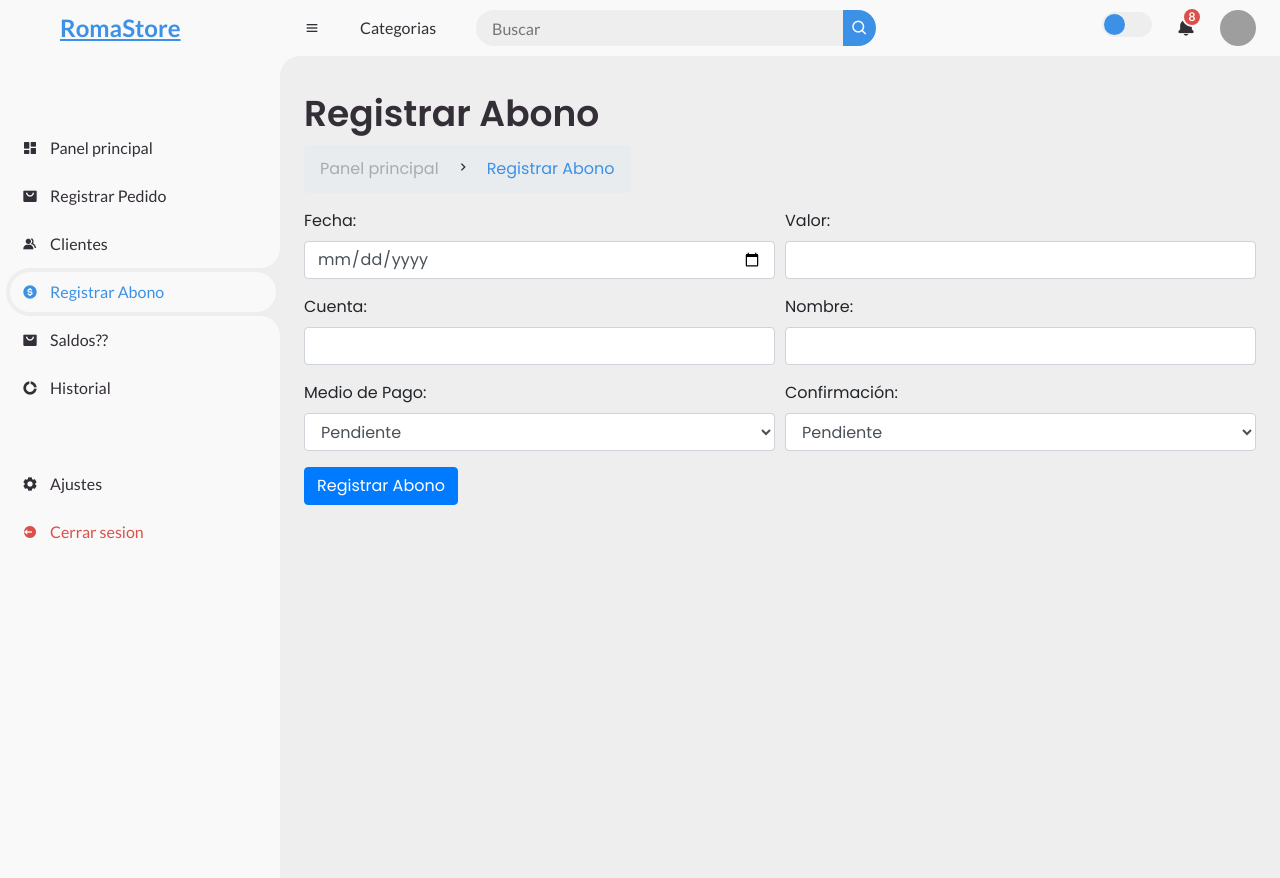
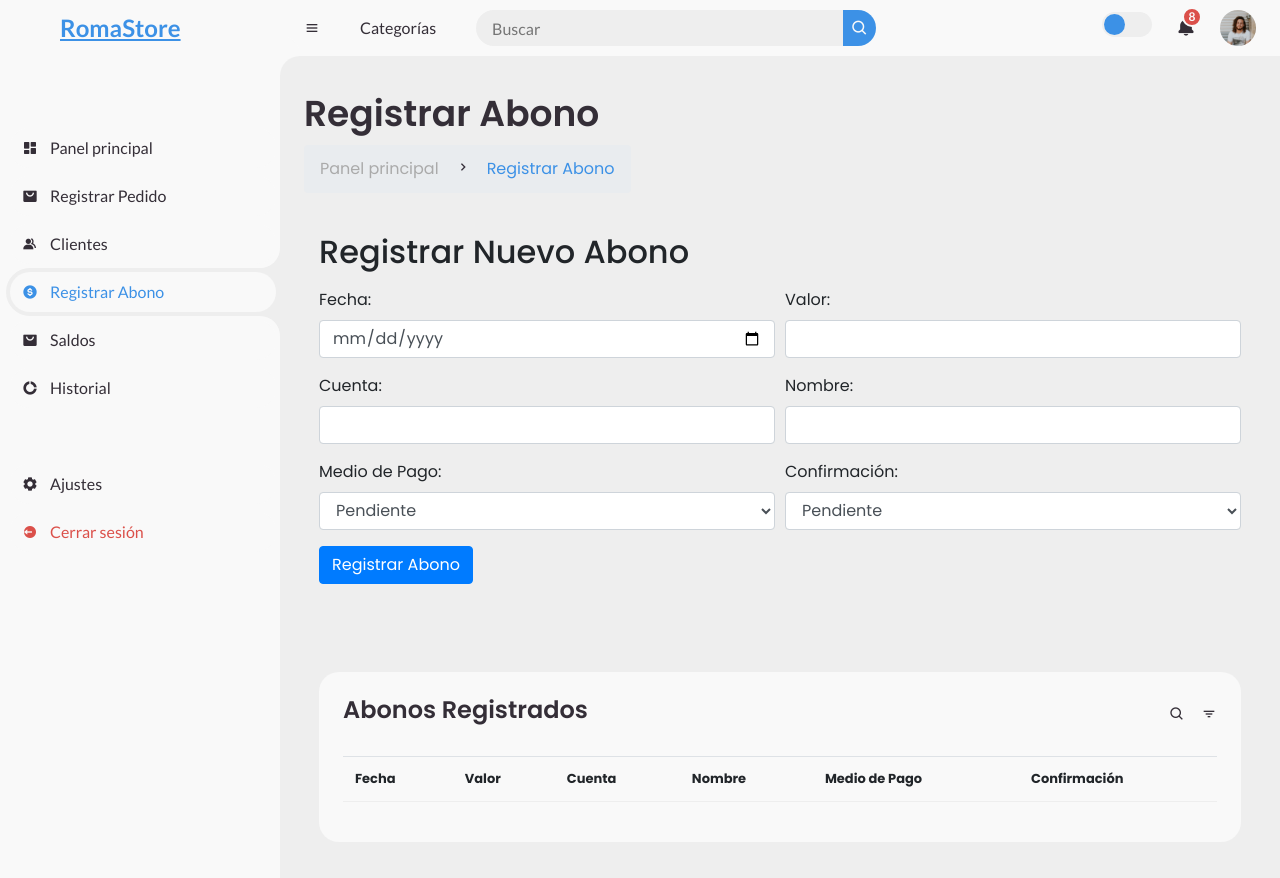
Before and after one commit to Edwinn7/StoreManager, a Flask app: page /registrar_abono in a window 1280 px wide. Run offline with Flask 3, Linux system fonts and the light colour scheme; the visitor is signed in with stand-in values (Sample User, id 1); data that the repository does not hold is empty; some libraries are stand-ins or nearby versions; grey boxes are pictures that could not be loaded.

Commit message:
formatear precios ajustes en diseño de todas las paginas, correccion de bug registro de pedidos vacios

```diff
--- a/app.py
+++ b/app.py
@@ -4,7 +4,7 @@ import mysql.connector
 app = Flask(__name__)
 app.secret_key = 'your_secret_key'
 
-# HACER QUE SE MUEVAN LOS SALDOS DE CLIENTE (HISTORIAL CLIENTE)
+# COMO SE GESTIONARA EL REGISTRO DE ABONOS EN EL ENDPOINT /registrar_abono
 
 # Configuracion de la conexion a la base de datos
 db = mysql.connector.connect(
@@ -14,7 +14,6 @@ db = mysql.connector.connect(
     database="storemanager"
 )
 
-# 04/08
 @app.route('/')
 def index():
     return redirect(url_for('login'))
@@ -52,7 +51,7 @@ def registrar_pedido():
         costo_envio = float(request.form['costo_envio'])
         tipo_compra = request.form['tipo_compra']
         cantidad = int(request.form['cantidad'])
-        total = precio_venta * cantidad
+        total = (precio_venta * cantidad) + costo_envio
         ganancia = (precio_venta - precio_compra) * cantidad
         pago_en_caja = request.form['pago_en_caja']
         cedula = request.form['cedula']
@@ -66,9 +65,9 @@ def registrar_pedido():
         try:
             # Insertar el pedido
             cursor.execute("""
-                INSERT INTO orders (tipo_cliente, canal_compra, medio_pago, costo_envio, tipo_compra, total, ganancia, pago_en_caja, cedula, celular, email, ciudad, direccion, instagram, user, producto, date_order)
-                VALUES (%s, %s, %s, %s, %s, %s, %s, %s, %s, %s, %s, %s, %s, %s, %s, %s, NOW())
-            """, (tipo_cliente, canal_compra, medio_pago, costo_envio, tipo_compra, total, ganancia, pago_en_caja, cedula, celular, email, ciudad, direccion, instagram, nombre, producto))
+                INSERT INTO orders (tipo_cliente, canal_compra, medio_pago, costo_envio, tipo_compra, total, ganancia, pago_en_caja, cedula, celular, email, ciudad, direccion, instagram, user, producto, cantidad, date_order)
+                VALUES (%s, %s, %s, %s, %s, %s, %s, %s, %s, %s, %s, %s, %s, %s, %s, %s, %s, NOW())
+            """, (tipo_cliente, canal_compra, medio_pago, costo_envio, tipo_compra, total, ganancia, pago_en_caja, cedula, celular, email, ciudad, direccion, instagram, nombre, producto, cantidad))
             order_id = cursor.lastrowid
 
             # Verificar que el cliente exista, buscando por cédula o celular
@@ -99,9 +98,7 @@ def registrar_pedido():
             return str(e), 500
         finally:
             cursor.close()
-
-        return redirect(url_for('dashboard'))
-
+            return redirect(url_for('registrar_pedido'))
     return render_template('registrar_pedido.html')
 
 
@@ -110,25 +107,50 @@ def registrar_abono():
     if 'logged_in' not in session:
         return redirect(url_for('login'))
 
+    cursor = db.cursor(dictionary=True)
+
     if request.method == 'POST':
         fecha = request.form['fecha']
-        valor = request.form['valor']
+        valor = float(request.form['valor'])  # Convertir el valor a float para facilitar cálculos
         cuenta = request.form['cuenta']
         nombre = request.form['nombre']
         medio_pago = request.form['medio_pago']
         confirmacion = request.form['confirmacion']
 
-        cursor = db.cursor()
+        # Buscar al cliente por nombre
+        cursor.execute("""
+            SELECT id FROM clientes WHERE nombre = %s
+        """, (nombre,))
+        cliente = cursor.fetchone()
+
+        if not cliente:
+            # Si no se encuentra el cliente, manejar el error apropiadamente
+            cursor.close()
+            return "Cliente no encontrado", 404
+
+        cliente_id = cliente['id']
+
+        # Insertar el abono en la tabla de abonos
         cursor.execute("""
             INSERT INTO abonos (fecha, valor, cuenta, nombre, medio_pago, confirmacion)
             VALUES (%s, %s, %s, %s, %s, %s)
         """, (fecha, valor, cuenta, nombre, medio_pago, confirmacion))
 
+        # Insertar un registro en el historial del cliente para reflejar el abono
+        cursor.execute("""
+            INSERT INTO historial_clientes (cliente_id, fecha, producto, cantidad, venta, compra, ganancia, pago_en_caja, estado_envio, comentarios, total)
+            VALUES (%s, %s, %s, %s, %s, %s, %s, %s, %s, %s, %s)
+        """, (cliente_id, fecha, 'Abono', 0, 0, 0, 0, valor, 'Abono Realizado', confirmacion, -valor))
+
+        # Confirmar los cambios en la base de datos
         db.commit()
-        cursor.close()
-        return redirect(url_for('dashboard'))
 
-    return render_template('registrar_abono.html')
+    # Consultar todos los abonos para mostrarlos en la tabla
+    cursor.execute("SELECT * FROM abonos")
+    abonos = cursor.fetchall()
+    cursor.close()
+
+    return render_template('registrar_abono.html', abonos=abonos)
 
 @app.route('/registrar_usuario', methods=['GET', 'POST'])
 def registrar_usuario():
@@ -161,17 +183,36 @@ def registrar_usuario():
 def dashboard():
     if 'logged_in' in session:
         cursor = db.cursor(dictionary=True)
+        # Obtener la suma total de ventas del día
+        cursor.execute("""
+            SELECT SUM(total) AS total_sales_today
+            FROM orders
+            WHERE DATE(date_order) = CURDATE()
+        """)
+        total_sales_today = cursor.fetchone()['total_sales_today'] or 0
+        # Formatear el número con separador de miles
+        formatted_total_sales_today = "{:,.2f}".format(total_sales_today)
         # Obtener la cantidad de pedidos del día
         cursor.execute("SELECT COUNT(*) AS num_orders_today FROM orders WHERE DATE(date_order) = CURDATE()")
         num_orders_today = cursor.fetchone()['num_orders_today']
+
         # Obtener la cantidad total de clientes
         cursor.execute("SELECT COUNT(*) AS num_clients FROM clientes")
         num_clients = cursor.fetchone()['num_clients']
+
         # Obtener todos los pedidos (si es necesario para otras partes del dashboard)
         cursor.execute("SELECT * FROM orders")
         orders = cursor.fetchall()
+
         cursor.close()
-        return render_template('dashboard.html', num_orders_today=num_orders_today, num_clients=num_clients, orders=orders)
+
+        return render_template(
+            'dashboard.html',
+            total_sales_today=formatted_total_sales_today,
+            num_orders_today=num_orders_today,
+            num_clients=num_clients,
+            orders=orders
+        )
     else:
         return redirect(url_for('login'))
 
@@ -304,10 +345,15 @@ def historial_cliente():
         saldo_a_favor = sum(entry['total'] for entry in historial if entry['total'] < 0) or 0
         suma_total = total_deuda + saldo_a_favor
 
+        # Formatear los números
+        total_deuda_formateado = "{:,.2f}".format(total_deuda).replace(",", "X").replace(".", ",").replace("X", ".")
+        saldo_a_favor_formateado = "{:,.2f}".format(saldo_a_favor).replace(",", "X").replace(".", ",").replace("X", ".")
+        suma_total_formateado = "{:,.2f}".format(suma_total).replace(",", "X").replace(".", ",").replace("X", ".")
+
     finally:
         cursor.close()
 
-    return render_template('historial_cliente.html', historial=historial, total_deuda=total_deuda, saldo_a_favor=saldo_a_favor, suma_total=suma_total, cliente_nombre=cliente_nombre)
+    return render_template('historial_cliente.html', historial=historial, total_deuda=total_deuda_formateado, saldo_a_favor=saldo_a_favor_formateado, suma_total=suma_total_formateado, cliente_nombre=cliente_nombre)
 
 
 
--- a/static/js/script.js
+++ b/static/js/script.js
@@ -1,3 +1,30 @@
+function formatNumber(number) {
+    return number.toLocaleString('es-ES', { minimumFractionDigits: 2, maximumFractionDigits: 2 });
+}
+
+function formatNumbers() {
+    const elements = document.querySelectorAll('.format-number');
+    elements.forEach(el => {
+        console.log('Elemento encontrado:', el.textContent);
+        const number = parseFloat(el.textContent.replace(/,/g, ''));
+        el.textContent = formatNumber(number);
+    });
+}
+
+document.addEventListener('DOMContentLoaded', formatNumbers);
+
+function calcularGananciaYTotal() {
+	const precioCompra = parseFloat(document.getElementById('precio_compra').value) || 0;
+	const precioVenta = parseFloat(document.getElementById('precio_venta').value) || 0;
+	const cantidad = parseInt(document.getElementById('cantidad').value) || 0;
+	const ganancia = (precioVenta - precioCompra) * cantidad;
+	const total = precioVenta * cantidad;
+	document.getElementById('ganancia').value = ganancia.toFixed(2);
+	document.getElementById('total').value = total.toFixed(2);
+}
+
+
+
 const allSideMenu = document.querySelectorAll('#sidebar .side-menu.top li a');
 
 allSideMenu.forEach(item=> {
@@ -23,11 +50,6 @@ menuBar.addEventListener('click', function () {
 })
 
 
-
-
-
-
-
 const searchButton = document.querySelector('#content nav form .form-input button');
 const searchButtonIcon = document.querySelector('#content nav form .form-input button .bx');
 const searchForm = document.querySelector('#content nav form');
@@ -44,10 +66,6 @@ searchButton.addEventListener('click', function (e) {
 	}
 })
 
-
-
-
-
 if(window.innerWidth < 768) {
 	sidebar.classList.add('hide');
 } else if(window.innerWidth > 576) {
@@ -63,8 +81,6 @@ window.addEventListener('resize', function () {
 	}
 })
 
-
-
 const switchMode = document.getElementById('switch-mode');
 
 switchMode.addEventListener('change', function () {
--- a/templates/registrar_abono.html
+++ b/templates/registrar_abono.html
@@ -45,7 +45,7 @@
             <li>
                 <a href="#">
                     <i class='bx bxs-shopping-bag-alt'></i>
-                    <span class="text">Saldos??</span>
+                    <span class="text">Saldos</span>
                 </a>
             </li>
             <li>
@@ -65,7 +65,7 @@
             <li>
                 <a href="{{ url_for('logout') }}" class="logout">
                     <i class='bx bxs-log-out-circle'></i>
-                    <span class="text">Cerrar sesion</span>
+                    <span class="text">Cerrar sesión</span>
                 </a>
             </li>
         </ul>
@@ -74,7 +74,7 @@
     <section id="content">
         <nav>
             <i class='bx bx-menu'></i>
-            <a href="#" class="nav-link">Categorias</a>
+            <a href="#" class="nav-link">Categorías</a>
             <form action="#">
                 <div class="form-input">
                     <input type="search" placeholder="Buscar">
@@ -104,6 +104,10 @@
                 </div>
             </div>
 
+            <div class="container mt-4">
+                <!-- Formulario de Registro de Abono -->
+                <div id="formulario-registro">
+                    <h2 class="mb-3">Registrar Nuevo Abono</h2>
                     <form method="POST" action="{{ url_for('registrar_abono') }}" class="form-group">
                         <div class="form-row">
                             <div class="col-md-6 mb-3">
@@ -147,12 +151,51 @@
                         </div>
                         <button type="submit" class="btn btn-primary">Registrar Abono</button>
                     </form>
+                </div>
+
+                <!-- Lista de Abonos -->
+                <br><br>
+                <div id="lista-abonos" class="mt-4">
+                    <div class="table-data">
+                        <div class="order">
+                            <div class="head">
+                                <h3>Abonos Registrados</h3>
+                                <i class='bx bx-search'></i>
+                                <i class='bx bx-filter'></i>
+                            </div>
+                            <table class="table table-striped">
+                                <thead>
+                                    <tr>
+                                        <!-- <th>ID</th> -->
+                                        <th>Fecha</th>
+                                        <th>Valor</th>
+                                        <th>Cuenta</th>
+                                        <th>Nombre</th>
+                                        <th>Medio de Pago</th>
+                                        <th>Confirmación</th>
+                                    </tr>
+                                </thead>
+                                <tbody>
+                                    {% for abono in abonos %}
+                                    <tr>
+                                        <!-- <td>{{ abono.id }}</td> -->
+                                        <td>{{ abono.fecha }}</td>
+                                        <td class="format-number">{{ abono.valor }}</td>
+                                        <td>{{ abono.cuenta }}</td>
+                                        <td>{{ abono.nombre }}</td>
+                                        <td>{{ abono.medio_pago }}</td>
+                                        <td>{{ abono.confirmacion }}</td>
+                                    </tr>
+                                    {% endfor %}
+                                </tbody>
+                            </table>
+                        </div>
+                    </div>
+                </div>
+            </div>
         </main>
     </section>
     <script src="{{ url_for('static', filename='js/script.js') }}"></script>
-    <script src="https://code.jquery.com/jquery-3.5.1.slim.min.js"></script>
-    <script src="https://cdn.jsdelivr.net/npm/@popperjs/core@2.5.4/dist/umd/popper.min.js"></script>
-    <script src="https://stackpath.bootstrapcdn.com/bootstrap/4.5.2/js/bootstrap.min.js"></script>
 </body>
 
 </html>
```
Also changed, not shown: static/js/utils.js (added, +14 -0 lines), templates/dashboard.html (+15 -11 lines), templates/historial_cliente.html (+9 -8 lines), templates/registrar_pedido.html (+1 -13 lines), static/images/people.jpg (deleted), static/images/people.png (renamed from static/images/icons/people.png). Lines whose indentation alone changed are shown as unchanged.
